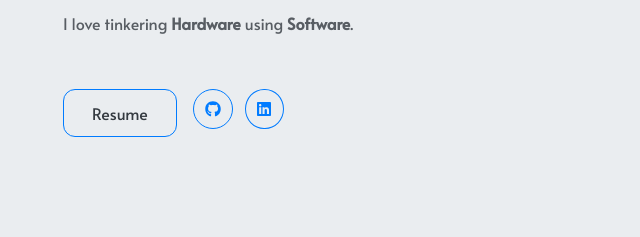
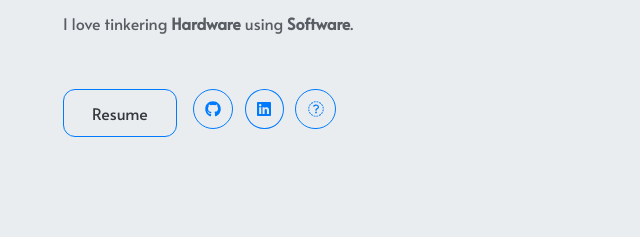
Before and after one commit to prasadudawant/prasadudawant.github.io, a plain HTML site: page index.html in a window 1280 px wide. Shown: the part 437-674 px from the top of the page, 55-695 px from the left. Drawn offline with Linux system fonts and the light colour scheme.

Commit message:
added netlify logo

```diff
--- a/index.html
+++ b/index.html
@@ -282,6 +282,12 @@ Prasad Udawant Portfolio
     <span class="px-1">
         <a href="https://www.linkedin.com/in/prasadudawant" target="_blank" class="btn social-icon">
             <i class="fab fa-linkedin"></i>
+        </a>
+    </span>
+
+    <span class="px-1">
+        <a href="https://prasadudawant.netlify.app/" target="_blank" class="btn social-icon">
+            <i class="fab fa-globe"></i>
         </a>
     </span>
 
```
